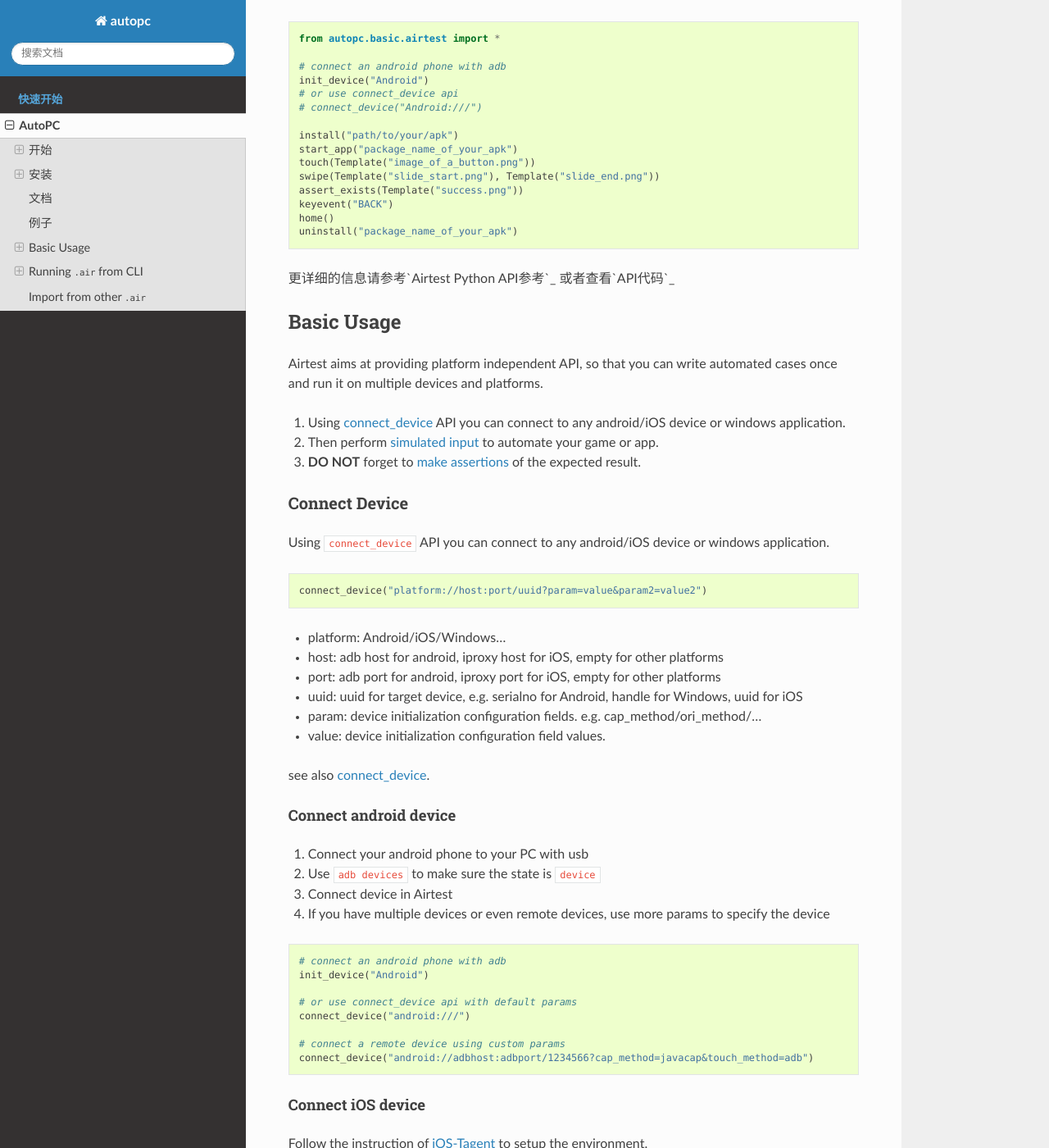
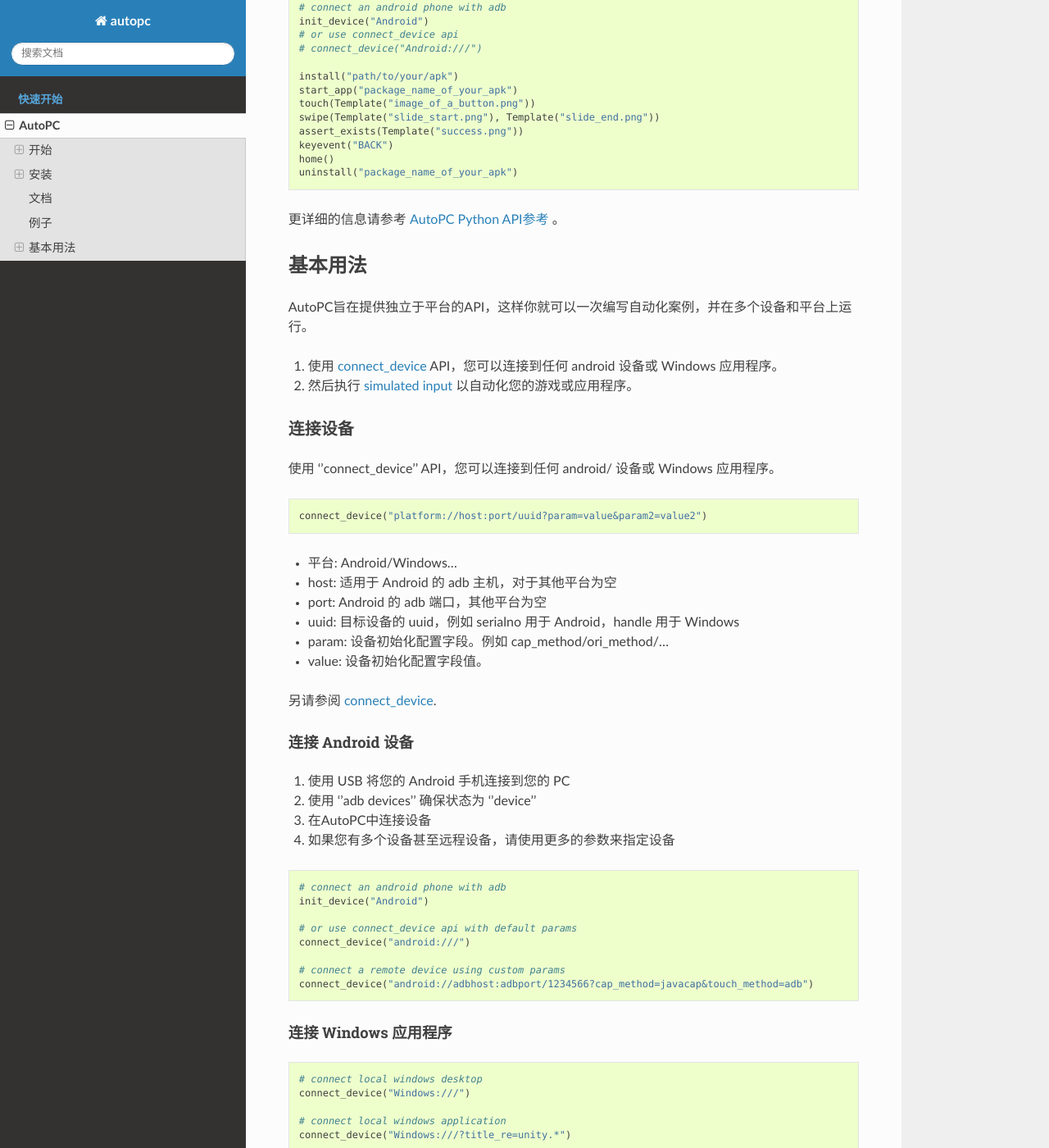
Before and after one commit to orcakill/autopc, a Sphinx documentation site: the page built from docs/README_MORE.rst, in a window 1280 px wide and 1400 px high, scrolled down 1501 px. Shown: the whole window at 82% size. Built offline with Sphinx 7.4.7 and the Read the Docs theme 3.1.0, drawn with Linux system fonts in a browser that asks for light colours; formulas are drawn with MathJax 3; pages that are not in the unit, such as notebooks, are missing from menus; some of the changed text lies outside the part shown.

```diff
--- a/docs/README_MORE.rst
+++ b/docs/README_MORE.rst
@@ -6,7 +6,7 @@
 开始
 ---------------
 
-*   **跨平台:** Autopc 几乎可以通过PC自动化所有平台上游戏和应用程序。
+*   **跨平台:** AutoPC 几乎可以通过PC自动化多个平台上游戏和应用程序。
 
 *   **一次编写，随处运行:** AutoPC 提供了跨平台的 API，包括 App 安装、模拟输入、断言等。AutoPC使用图像识别技术定位UI元素，无需注入任何代码即可实现游戏和应用的自动化。
 
@@ -16,7 +16,6 @@
 ...................
 
 -  Android
--  iOS
 -  Windows
 
 安装
@@ -61,7 +58,7 @@
 文档
 -------------
 
-你可以在 'readthedocs'_ 上找到完整的 Autopc 文档。
+你可以在 `readthedocs`_ 上找到完整的 AutoPC 文档。
 
 
 例子
@@ -95,51 +92,49 @@
     uninstall("package_name_of_your_apk")
 
 
-更详细的信息请参考`Airtest Python API参考`_ 或者查看`API代码`_
+更详细的信息请参考 `AutoPC Python API参考`_ 。
 
-Basic Usage
+基本用法
 ------------
 
-Airtest aims at providing platform independent API, so that you can write automated cases once and run it on multiple devices and platforms.
+AutoPC旨在提供独立于平台的API，这样你就可以一次编写自动化案例，并在多个设备和平台上运行。
 
-1. Using `connect_device`_ API you can connect to any android/iOS device or windows application.
+1. 使用 `connect_device`_ API，您可以连接到任何 android 设备或 Windows 应用程序。
 
-2. Then perform `simulated input`_ to automate your game or app.
-
-3. **DO NOT** forget to `make assertions`_ of the expected result.
+2. 然后执行 `simulated input`_  以自动化您的游戏或应用程序。
 
 
-Connect Device
+连接设备
 ...............
 
-Using ``connect_device`` API you can connect to any android/iOS device or windows application.
+使用 ''connect_device'' API，您可以连接到任何 android/ 设备或 Windows 应用程序。
 
 .. code:: python
 
     connect_device("platform://host:port/uuid?param=value&param2=value2")
 
-- platform: Android/iOS/Windows...
+- 平台: Android/Windows...
 
-- host: adb host for android, iproxy host for iOS, empty for other platforms
+- host: 适用于 Android 的 adb 主机，对于其他平台为空
 
-- port: adb port for android, iproxy port for iOS, empty for other platforms
+- port: Android 的 adb 端口，其他平台为空
 
-- uuid: uuid for target device, e.g. serialno for Android, handle for Windows, uuid for iOS
+- uuid: 目标设备的 uuid，例如 serialno 用于 Android，handle 用于 Windows
 
-- param: device initialization configuration fields. e.g. cap_method/ori_method/...
+- param: 设备初始化配置字段。例如 cap_method/ori_method/...
 
-- value: device initialization configuration field values.
+- value: 设备初始化配置字段值。
 
 
-see also `connect_device`_.
+另请参阅 `connect_device`_.
 
-Connect android device
+连接 Android 设备
 ***********************
 
-1. Connect your android phone to your PC with usb
-2. Use ``adb devices`` to make sure the state is ``device``
-3. Connect device in Airtest
-4. If you have multiple devices or even remote devices, use more params to specify the device
+1. 使用 USB 将您的 Android 手机连接到您的 PC
+2. 使用 ''adb devices'' 确保状态为 ''device''
+3. 在AutoPC中连接设备
+4. 如果您有多个设备甚至远程设备，请使用更多的参数来指定设备
 
 .. code:: python
 
@@ -152,17 +147,7 @@
     # connect a remote device using custom params
     connect_device("android://adbhost:adbport/1234566?cap_method=javacap&touch_method=adb")
 
-Connect iOS device
-******************
-
-Follow the instruction of `iOS-Tagent`_ to setup the environment.
-
-.. code:: python
-
-    # connect a local ios device
-    connect_device("ios:///")
-
-Connect windows application
+连接 Windows 应用程序
 ****************************
 
 .. code:: python
@@ -174,138 +159,28 @@
     connect_device("Windows:///?title_re=unity.*")
 
 
-Airtest uses `pywinauto` as Windows backend. For more window searching params, please see `pywinauto documentation`_.
+AutoPC 使用 pywinauto 作为 Windows 后端。更多窗口搜索参数请参见 `pywinauto documentation`_ 文档。
 
 
-Simulate Input
+模拟输入
 ...............
 
-Following APIs are fully supported:
+完全支持以下 API：
 
-- touch
-- swipe
-- text
-- keyevent
-- snapshot
-- wait
+- touch(点击)
+- swipe(滑动)
+- text(文本输入)
+- keyevent(关键事件检查)、
+- snapshot(屏幕截图)
+- wait(等待)
 
-More APIs are available, some of which may be platform specific, please see `API reference`_ for more information.
+还有更多 API 可用，其中一些可能是特定于平台的，有关更多信息，请参阅 `API reference`_ 。
 
 
-Make Assertion
-...............
 
-Airtest provide some assert functions, including:
-
-- assert_exists
-- assert_not_exists
-- assert_equal
-- assert_not_equal
-
-When assertion fails, it will raise ``AssertsionError``. And you will see all assertions in the html report.
-
-
-Running ``.air`` from CLI
------------------------------------
-
-Using AirtestIDE, you can easily create and author automated cases as ``.air`` directories.
-Airtest CLI provides the possibility to execute cases on different host machine and target device platforms without using AirtestIDE itself.
-
-Connections to devices are specified by command line arguments, i.e. the code is platform independent and one automated case can be used for Android, iOS or Windows apps as well.
-
-Following examples demonstrate the basic usage of airtest framework running from CLI. For a deeper understanding, try running provided automated cases: ``airtest/playground/test_blackjack.air``
-
-
-run automated case
-..............
-.. code:: shell
-
-    # run automated cases and scenarios on various devices
-    > airtest run "path to your .air dir" --device Android:///
-    > airtest run "path to your .air dir" --device Android://adbhost:adbport/serialno
-    > airtest run "path to your .air dir" --device Windows:///?title_re=Unity.*
-    > airtest run "path to your .air dir" --device iOS:///
-    ...
-    # show help
-    > airtest run -h
-    usage: airtest run [-h] [--device [DEVICE]] [--log [LOG]]
-                       [--recording [RECORDING]]
-                       script
-
-    positional arguments:
-      script                air path
-
-    optional arguments:
-      -h, --help            show this help message and exit
-      --device [DEVICE]     connect dev by uri string, e.g. Android:///
-      --log [LOG]           set log dir, default to be script dir
-      --recording [RECORDING]
-                          record screen when running
-
-
-generate html report
-.....................
-.. code:: shell
-
-    > airtest report "path to your .air dir"
-    log.html
-    > airtest report -h
-    usage: airtest report [-h] [--outfile OUTFILE] [--static_root STATIC_ROOT]
-                          [--log_root LOG_ROOT] [--record RECORD [RECORD ...]]
-                          [--export EXPORT] [--lang LANG]
-                          script
-
-    positional arguments:
-      script                script filepath
-
-    optional arguments:
-      -h, --help            show this help message and exit
-      --outfile OUTFILE     output html filepath, default to be log.html
-      --static_root STATIC_ROOT
-                            static files root dir
-      --log_root LOG_ROOT   log & screen data root dir, logfile should be
-                            log_root/log.txt
-      --record RECORD [RECORD ...]
-                            custom screen record file path
-      --export EXPORT       export a portable report dir containing all resources
-      --lang LANG           report language
-
-
-get case info
-...................
-.. code:: shell
-
-    # print case info in json if defined, including: author, title, desc
-    > python -m airtest info "path to your .air dir"
-    {"author": ..., "title": ..., "desc": ...}
-
-
-Import from other ``.air``
---------------------------
-You can write some common used function in one ``.air`` script and import it from other scripts. Airtest provide ``using`` API to manage the context change including ``sys.path`` and ``Template`` search path.
-
-.. code:: python
-
-    from airtest.core.api import using
-    using("common.air")
-
-    from common import common_function
-
-    common_function()
-
-
-.. _Get Started from Airtest Project Homepage: http://airtest.netease.com/
-.. _homepage: http://airtest.netease.com/
-.. _readthedocs: http://airtest.readthedocs.io/
+.. _readthedocs: http://airtest.readthedocs.io
+.. _simulated input: http://airtest.readthedocs.io/en/latest/README_MORE.html#simulate-input
+.. _AutoPC Python API参考:  http://airtest.readthedocs.io/en/latest/all_module/airtest.core.api.html
+.. _API reference: http://airtest.readthedocs.io/en/latest/index.html#main-api
+.. _connect_device: https://airtest.readthedocs.io/en/latest/all_module/airtest.core.api.html#airtest.core.api.connect_device
 .. _pywinauto documentation: https://pywinauto.readthedocs.io/en/latest/code/pywinauto.findwindows.html#pywinauto.findwindows.find_elements
-.. _simulated input: http://airtest.readthedocs.io/en/latest/README_MORE.html#simulate-input
-.. _iOS-Tagent: https://github.com/AirtestProject/iOS-Tagent
-.. _make assertions: http://airtest.readthedocs.io/en/latest/README_MORE.html#make-assertion
-.. _Airtest Python API reference: http://airtest.readthedocs.io/en/latest/all_module/airtest.core.api.html
-.. _API reference: http://airtest.readthedocs.io/en/latest/index.html#main-api
-.. _API code: ./airtest/core/api.py
-.. _connect_device: https://airtest.readthedocs.io/en/latest/all_module/airtest.core.api.html#airtest.core.api.connect_device
-.. _AirLab: https://airlab.163.com
-
-.. _Airtest Python API参考: http://airtest.readthedocs.io/en/latest/all_module/airtest.core.api.html
-.. _API代码:./autopc/basic/basic_adb.py
--- a/docs/conf.py
+++ b/docs/conf.py
@@ -8,7 +8,7 @@
 import os
 import sys
 
-sys.path.insert(0, os.path.abspath('../autopc'))
+sys.path.insert(0, os.path.abspath('../../autopc'))
 
 project = 'autopc'
 copyright = '2024, orcakill'
```
Also changed, not shown: other parts of docs/README_MORE.rst (+0 -2 lines).
